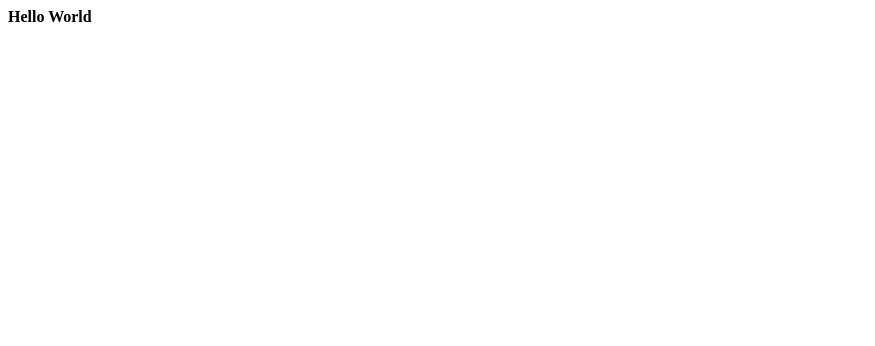
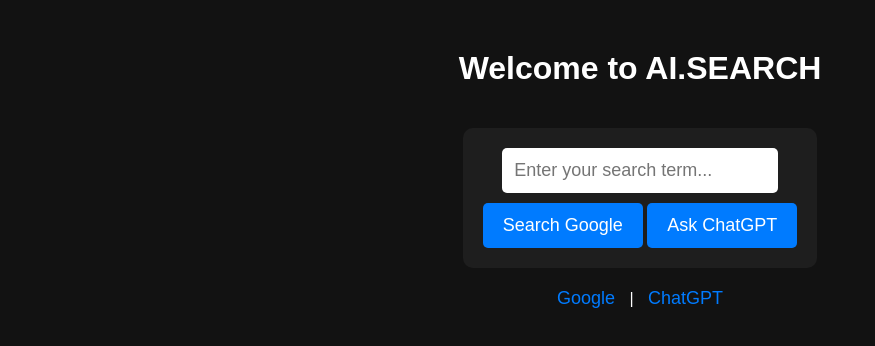
Before and after one commit to Fritzxodia2014/testrepo, a plain HTML site: page index.html in a window 1280 px wide. Shown: the whole page, without its empty margins (0-875 px from the left). Drawn offline with Linux system fonts and the light colour scheme.

Commit message:
finishing my html skeleton

```diff
--- a/index.html
+++ b/index.html
@@ -1,11 +1,83 @@
 <!DOCTYPE html>
 <html lang="en">
-  <head>
+<head>
     <meta charset="UTF-8">
     <meta name="viewport" content="width=device-width, initial-scale=1.0">
-    <title>Hello World Example</title>
-  </head>
-  <body>
-    <b>Hello World</b>
-  </body>
+    <title>AI.SEARCH</title>
+    <style>
+        body {
+            font-family: Arial, sans-serif;
+            text-align: center;
+            margin: 50px;
+            background-color: #121212;
+            color: white;
+        }
+        .search-box {
+            margin-top: 20px;
+            padding: 20px;
+            background: #1E1E1E;
+            border-radius: 10px;
+            display: inline-block;
+        }
+        input[type="text"] {
+            width: 80%;
+            padding: 12px;
+            font-size: 18px;
+            border: none;
+            border-radius: 5px;
+            outline: none;
+        }
+        button {
+            padding: 12px 20px;
+            font-size: 18px;
+            cursor: pointer;
+            border: none;
+            border-radius: 5px;
+            background: #007BFF;
+            color: white;
+            margin-top: 10px;
+        }
+        button:hover {
+            background: #0056b3;
+        }
+        .links {
+            margin-top: 20px;
+        }
+        .links a {
+            text-decoration: none;
+            color: #007BFF;
+            font-size: 18px;
+            margin: 10px;
+        }
+    </style>
+</head>
+<body>
+    <h1>Welcome to AI.SEARCH</h1>
+    <div class="search-box">
+        <input type="text" id="search-query" placeholder="Enter your search term...">
+        <br>
+        <button onclick="searchGoogle()">Search Google</button>
+        <button onclick="searchChatGPT()">Ask ChatGPT</button>
+    </div>
+
+    <div class="links">
+        <p><a href="https://www.google.com" target="_blank">Google</a> | <a href="https://chat.openai.com" target="_blank">ChatGPT</a></p>
+    </div>
+
+    <script>
+        function searchGoogle() {
+            var query = document.getElementById("search-query").value;
+            if (query) {
+                window.location.href = "https://www.google.com/search?q=" + encodeURIComponent(query);
+            }
+        }
+
+        function searchChatGPT() {
+            var query = document.getElementById("search-query").value;
+            if (query) {
+                window.location.href = "https://chat.openai.com/?q=" + encodeURIComponent(query);
+            }
+        }
+    </script>
+</body>
 </html>
```
